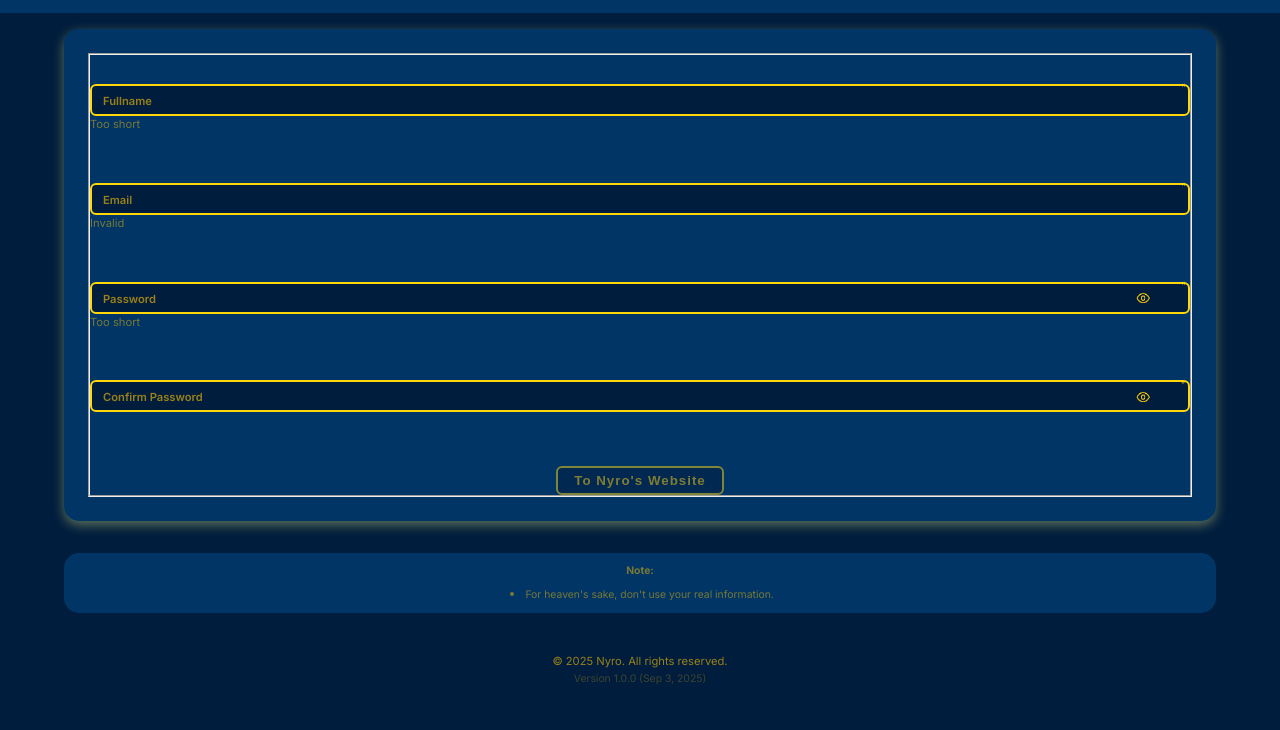
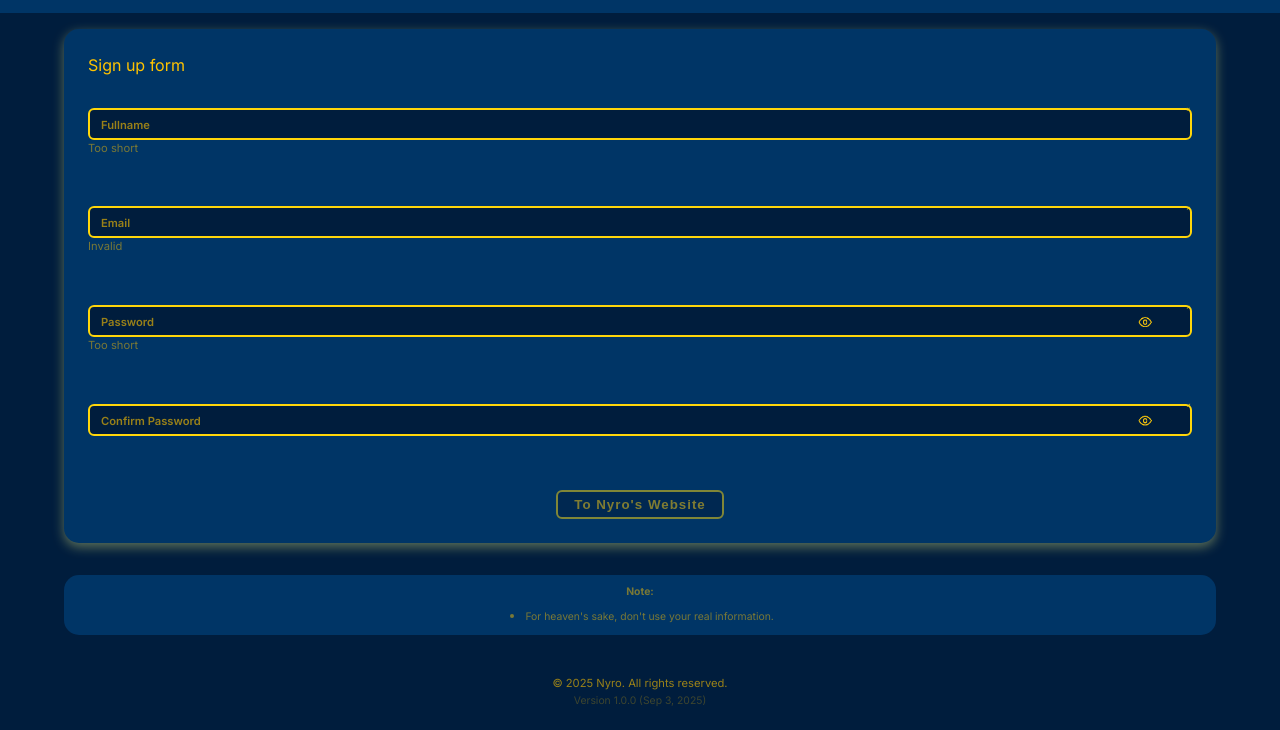
Before and after one commit to Kopi-Naparan1/2_FormGuard, a website: page index.html in a window 1280 px wide. Shown: the part 70-800 px from the top of the page. Drawn offline with Linux system fonts and the light colour scheme.

Commit message:
v1.0.13_Few Bugs Fixese

```diff
--- a/css/style.css
+++ b/css/style.css
@@ -55,6 +55,12 @@ form {
   opacity: 0.6;
   background-color: none0;
   transition: all 0.2s ease;
+}
+
+fieldset {
+  border: none; /* remove default groove */
+  padding: 0; /* remove extra spacing */
+  margin: 0; /* remove default margin */
 }
 
 /* ----------------------------------
@@ -200,10 +206,11 @@ footer {
 .indicator {
   position: absolute;
   font-size: 0.3rem;
-  margin-right: 0.2rem;
+  margin-right: 0.2em;
   top: -0.2vh;
-  right: -0.4rem;
-  width: 1.2rem;
+  right: 0.2em;
+  width: -1.2em;
+  height: -2em;
   text-align: center;
 }
 
--- a/index.html
+++ b/index.html
@@ -32,7 +32,7 @@
         method="post"
       >
         <fieldset>
-          <legend id="formTitle" class="visually-hidden">Sign up form</legend>
+          <legend id="formTitle">Sign up form</legend>
 
           <!-- Fullname -->
           <div class="form-group">
```
